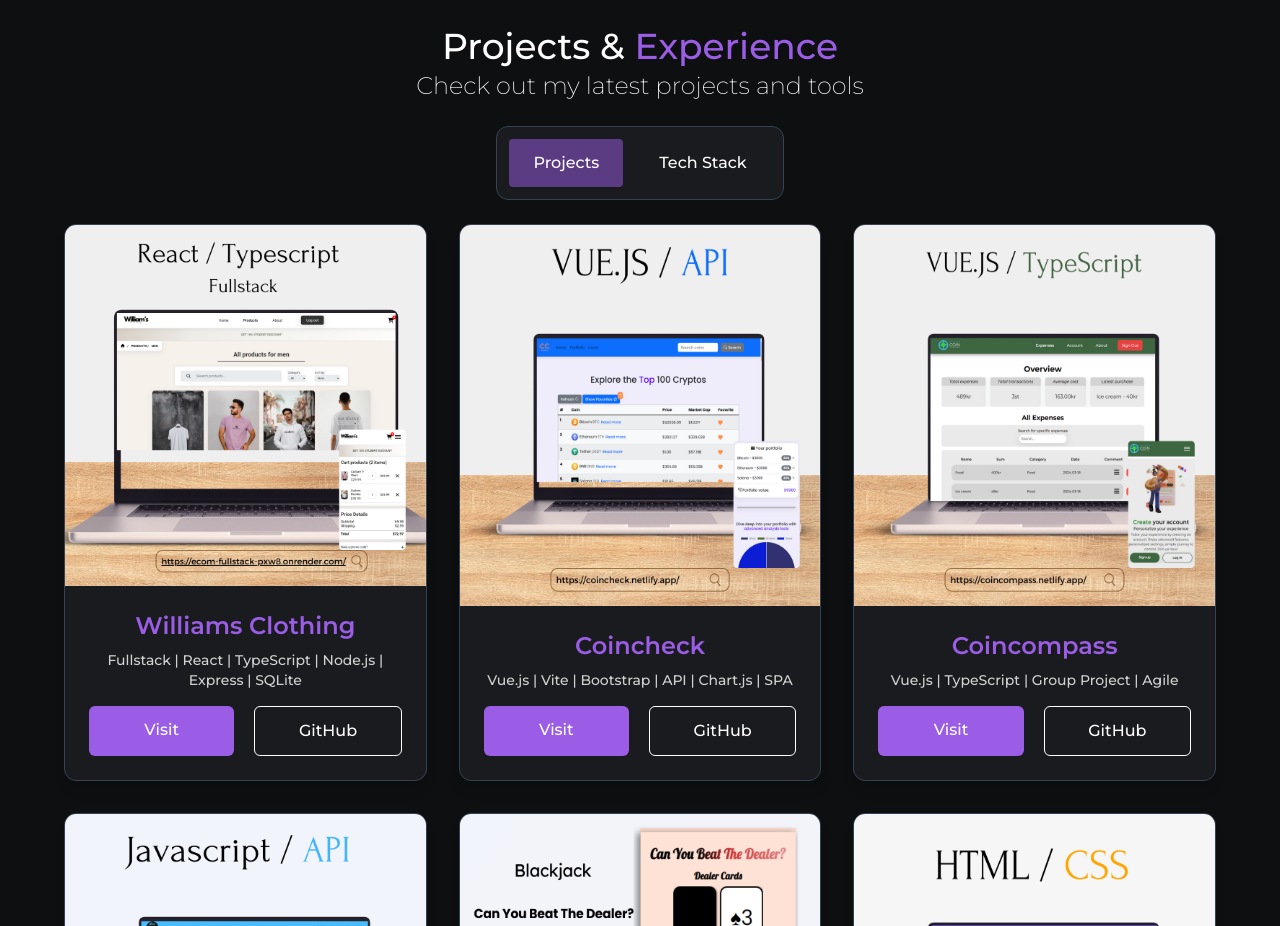
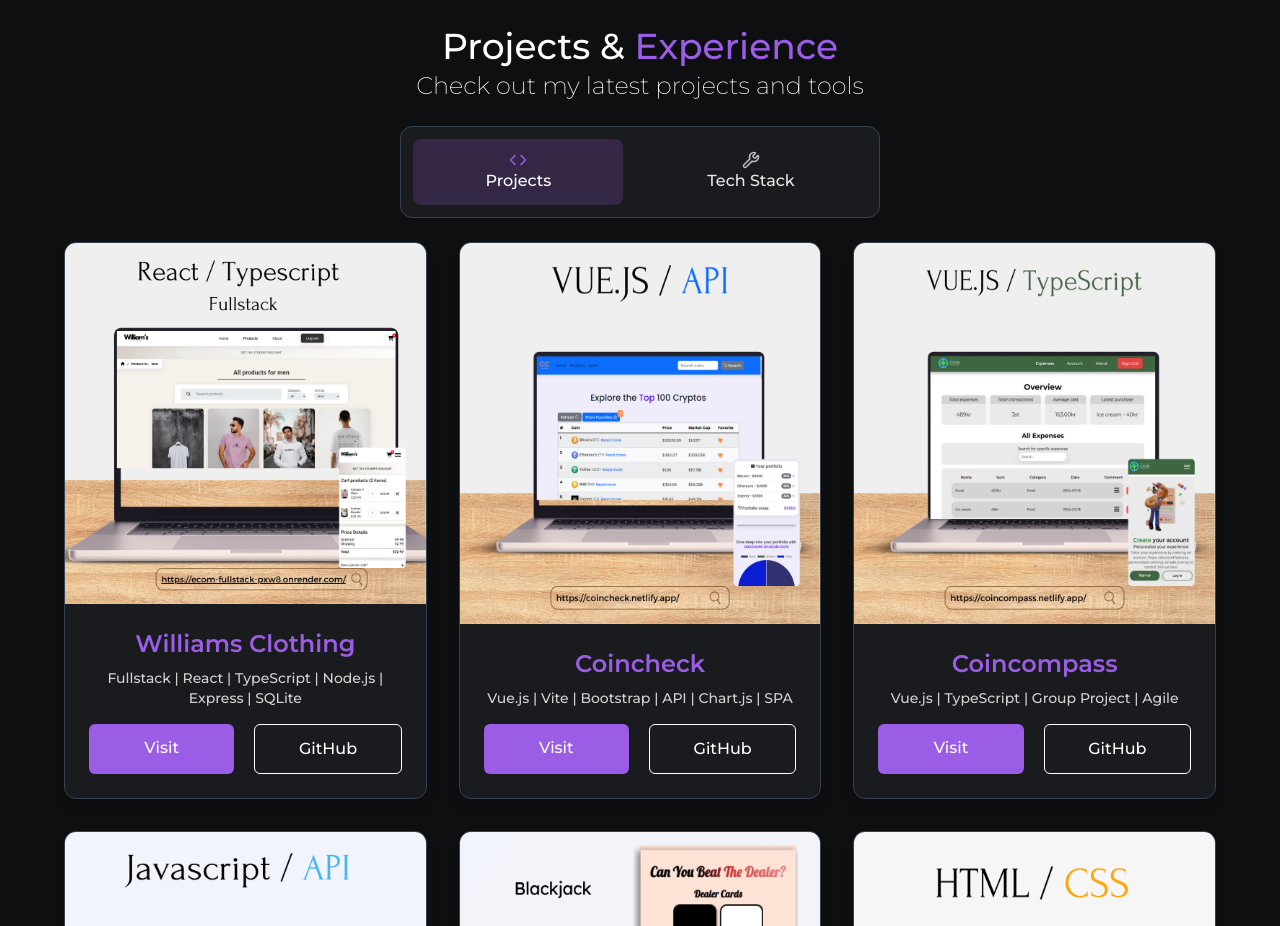
Before and after one commit to WilliamMattsson1/portfolio2, a React (Vite) app: page / in a window 1280 px wide. Shown: the part 1120-2046 px from the top of the page. Built offline with nearby package versions, Linux system fonts and the light colour scheme.

Commit message:
add icons to the tabs and style better colors

```diff
--- a/package.json
+++ b/package.json
@@ -11,6 +11,7 @@
   },
   "dependencies": {
     "@tailwindcss/vite": "^4.1.16",
+    "lucide-react": "^0.553.0",
     "react": "^19.1.1",
     "react-dom": "^19.1.1",
     "react-type-animation": "^3.2.0",
--- a/src/constants/index.js
+++ b/src/constants/index.js
@@ -1,3 +1,5 @@
+import { Code, Wrench } from 'lucide-react'
+
 const navLinks = [
     {
         name: 'Work',
@@ -41,6 +43,11 @@
             I love designing clean, user-friendly interfaces and always focus on the small details that enhance the experience.
         `
     }
+]
+
+const showcaseTabs = [
+    { id: 'projects', label: 'Projects', icon: Code },
+    { id: 'tech', label: 'Tech Stack', icon: Wrench }
 ]
 
 const projects = [
@@ -95,4 +102,4 @@
     }
 ]
 
-export { navLinks, roles, features, projects }
+export { navLinks, roles, features, showcaseTabs, projects }
--- a/src/sections/ShowcaseSection.jsx
+++ b/src/sections/ShowcaseSection.jsx
@@ -1,6 +1,6 @@
 import { useState } from 'react'
 import SectionHeader from '../components/SectionHeader'
-import { projects } from '../constants'
+import { projects, showcaseTabs } from '../constants'
 
 const ShowcaseSection = () => {
     const [activeTab, setActiveTab] = useState('projects')
@@ -24,27 +24,42 @@
             />
 
             {/* Tabs */}
-            <div className="flex border card-border rounded-xl overflow-hidden w-fit mx-auto mt-6 p-3 bg-card gap-3">
+            <div className="flex border card-border rounded-xl w-fit mx-auto mt-6 p-3 bg-card gap-3">
+                {showcaseTabs.map((tab) => {
+                    const Icon = tab.icon
+                    return (
                         <button
-                    onClick={() => setActiveTab('projects')}
-                    className={`px-6 py-2 md:py-3 font-medium rounded-sm ${
-                        activeTab === 'projects'
-                            ? 'bg-accent/50 '
-                            : 'bg-card hover:bg-accent/40 '
+                            key={tab.id}
+                            onClick={() => setActiveTab(tab.id)}
+                            className={`flex flex-col items-center gap-0 px-18 py-3 md:py-3  rounded-lg font-medium transition-colors
+                ${
+                    activeTab === tab.id
+                        ? 'bg-accent/20 text-white'
+                        : 'bg-card hover:bg-accent/10 text-text/90'
                 }`}
                         >
-                    Projects
-                </button>
-                <button
-                    onClick={() => setActiveTab('tech')}
-                    className={`px-6 py-2 md:py-3 font-medium rounded-md ${
-                        activeTab === 'tech'
-                            ? 'bg-accent/50 '
-                            : 'bg-card  hover:bg-accent/40'
+                            <span
+                                className={`text-lg transition-colors ${
+                                    activeTab === tab.id
+                                        ? 'text-accent'
+                                        : 'text-text/70'
                                 }`}
                             >
-                    Tech Stack
+                                <Icon
+                                    className={
+                                        activeTab === tab.id
+                                            ? 'text-accent'
+                                            : ''
+                                    }
+                                    size={18}
+                                />
+                            </span>
+                            <span className="text-sm md:text-base">
+                                {tab.label}
+                            </span>
                         </button>
+                    )
+                })}
             </div>
 
             {/* Tab content */}
```
Also changed, not shown: 1 other file (tests, documents, lock files or other folders). Lines whose indentation alone changed are shown as unchanged.
